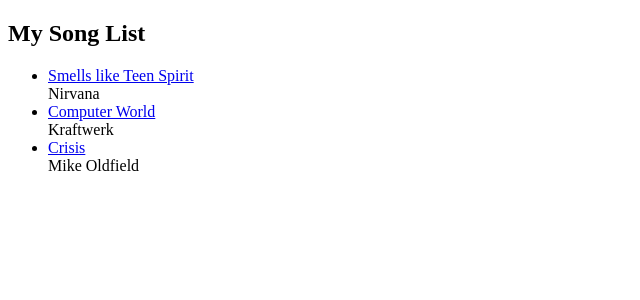
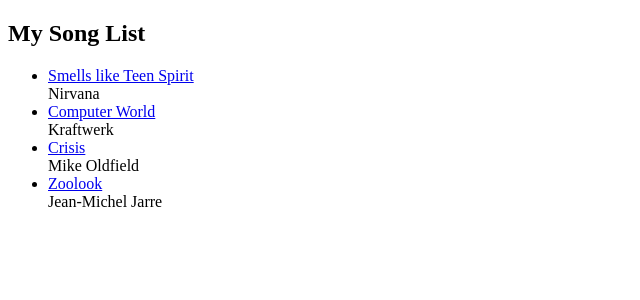
Before and after one commit to mrojasaquino/playlist, an Angular app: page / in a window 1280 px wide. Shown: the top 300 px of the page, without its empty margins (0-640 px from the left). Built offline with nearby package versions, Linux system fonts and the light colour scheme.

Commit message:
Laboratorio 5

```diff
--- a/src/app/app.module.ts
+++ b/src/app/app.module.ts
@@ -4,6 +4,7 @@
 import { AppRoutingModule } from './app-routing.module';
 import { AppComponent } from './app.component';
 import { SongsComponent } from './songs/songs.component';
+import { SongService } from './songs/song.service';
 
 @NgModule({
   declarations: [
--- /dev/null
+++ b/src/app/songs/song.service.ts
@@ -0,0 +1,31 @@
+import { Injectable } from '@angular/core';
+
+@Injectable({
+  providedIn: 'root'
+})
+export class SongService {
+
+  public songs: Array<object> = null;
+
+  constructor() { }
+
+  getSongs() {
+    return this.songs = [{
+      artist: 'Nirvana',
+      name: 'Smells like Teen Spirit',
+      url: 'https://www.last.fm/music/Nirvana/_/Smells+Like+Teen+Spirit'
+    },{
+      artist: 'Kraftwerk',
+      name: 'Computer World',
+      url: 'https://www.last.fm/music/Kraftwerk/_/Computer+World'
+    },{
+      artist: 'Mike Oldfield',
+      name: 'Crisis',
+      url: 'https://www.last.fm/music/Mike+Oldfield/_/Crisis'
+    },{
+      artist: 'Jean-Michel Jarre',
+      name: 'Zoolook',
+      url: 'https://www.last.fm/music/Jean+Michel+Jarre/_/Zoolook'
+    }];
+  }
+}
--- a/src/app/songs/songs.component.ts
+++ b/src/app/songs/songs.component.ts
@@ -1,4 +1,5 @@
 import { Component, OnInit } from '@angular/core';
+import { SongService } from './song.service';
 
 @Component({
   selector: 'app-songs',
@@ -10,22 +11,10 @@
   // instance variables
   public songs:Array<object> = null;
 
-  constructor() { }
+  constructor(private songService:SongService) { }
 
   ngOnInit() {
-    this.songs = [{
-      artist: 'Nirvana',
-      name: 'Smells like Teen Spirit',
-      url: 'https://www.last.fm/music/Nirvana/_/Smells+Like+Teen+Spirit'
-    },{
-      artist: 'Kraftwerk',
-      name: 'Computer World',
-      url: 'https://www.last.fm/music/Kraftwerk/_/Computer+World'
-    },{
-      artist: 'Mike Oldfield',
-      name: 'Crisis',
-      url: 'https://www.last.fm/music/Mike+Oldfield/_/Crisis'
-    }];
+    this.songs = this.songService.getSongs();
   }
 
 }
```
Also changed, not shown: 1 other file (tests, documents, lock files or other folders).
